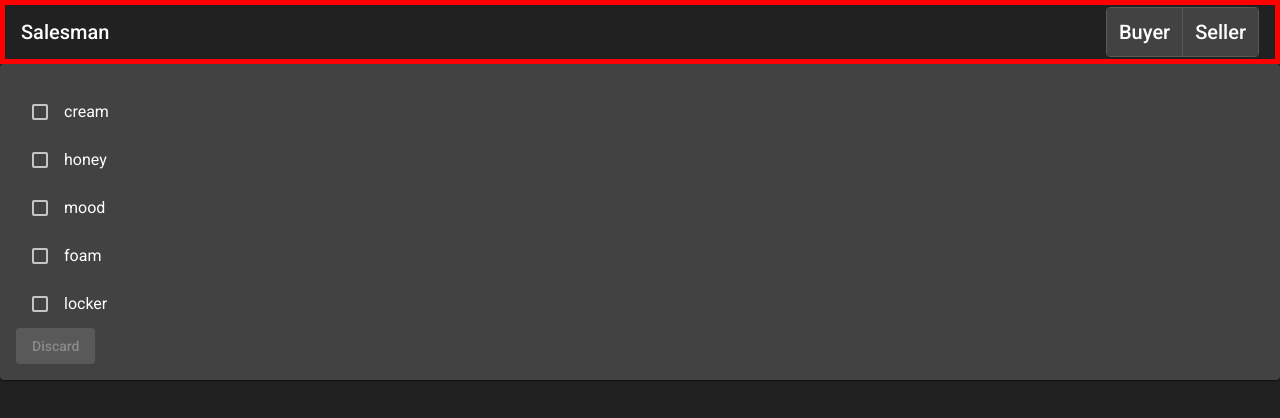
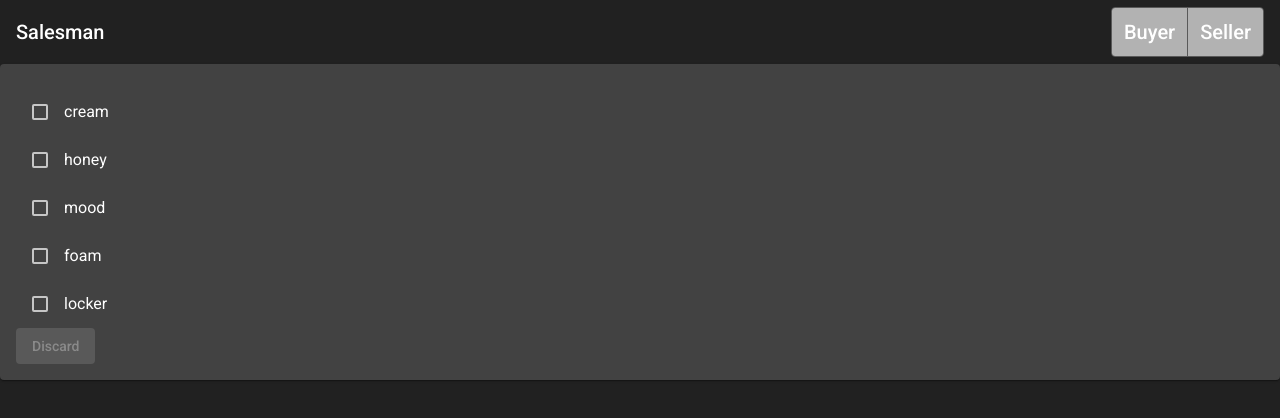
Before and after one commit to haroldwaters/salesman, an Angular app in the folder salesman-game/: page / in a window 1280 px wide. Shown: the top 418 px of the page. Built offline with nearby package versions, Linux system fonts and the light colour scheme; what @scullyio/ng-lib would draw is missing.

Commit message:
Add color change to buyer / seller toggle buttons

```diff
--- a/salesman-game/src/app/app.component.css
+++ b/salesman-game/src/app/app.component.css
@@ -1,4 +1,12 @@
-mat-toolbar {
-    border: 5px solid red;
+.mat-toolbar {
     justify-content: space-between;
 }
+
+.mat-button-toggle{
+    background-color: #B2B2B2;
+    color: #ffffff;
+}
+.mat-button-toggle-checked {
+    background-color: #48A808;
+    color: #ffffff;
+}
--- a/salesman-game/src/app/app.component.html
+++ b/salesman-game/src/app/app.component.html
@@ -1,7 +1,7 @@
 <div className='game-container'>
   <mat-toolbar >
     <span>Salesman</span>
-    <mat-button-toggle-group className='player-buttons' (change)="setType($event.value)" class=type-toggler name="fontStyle" aria-label="Font Style">
+    <mat-button-toggle-group (change)="setType($event.value)" class=type-toggler name="fontStyle" aria-label="Font Style">
       <mat-button-toggle value="buyer">Buyer</mat-button-toggle>
       <mat-button-toggle value="seller">Seller</mat-button-toggle>
     </mat-button-toggle-group>
```
